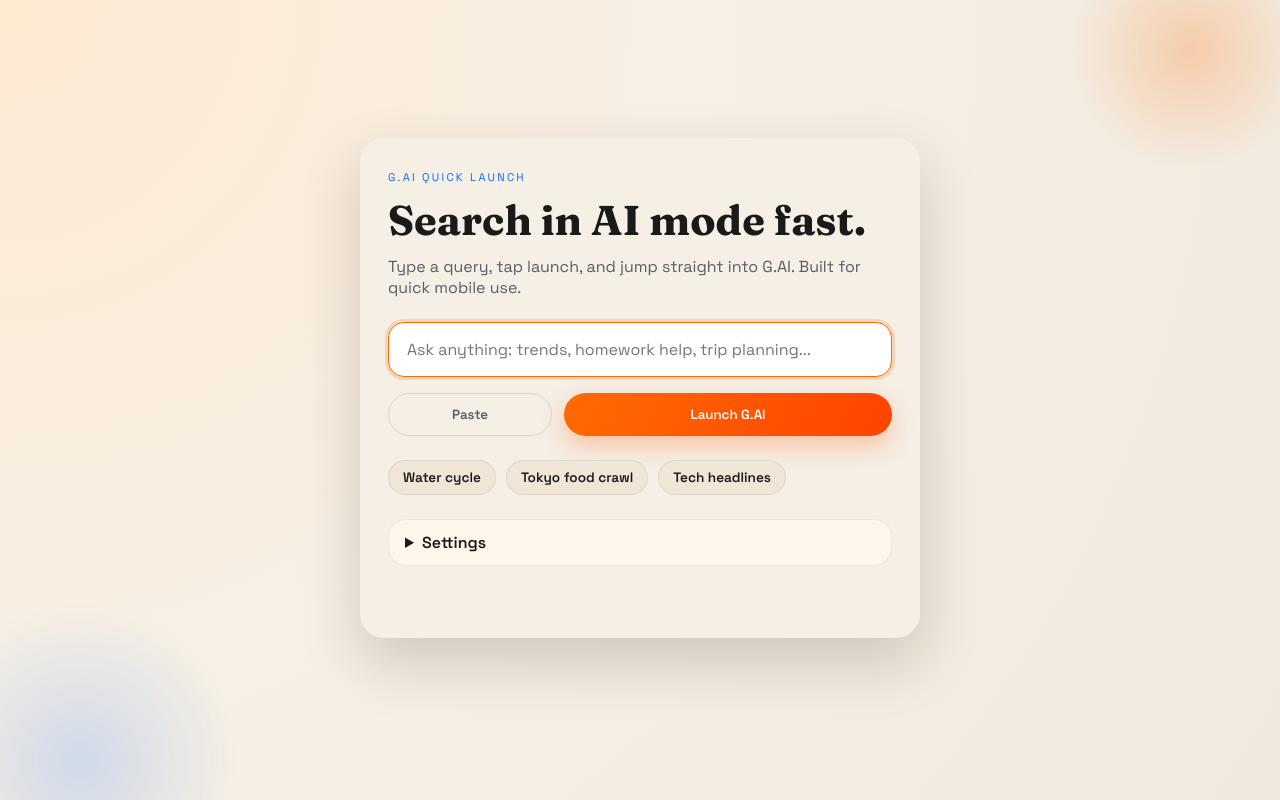
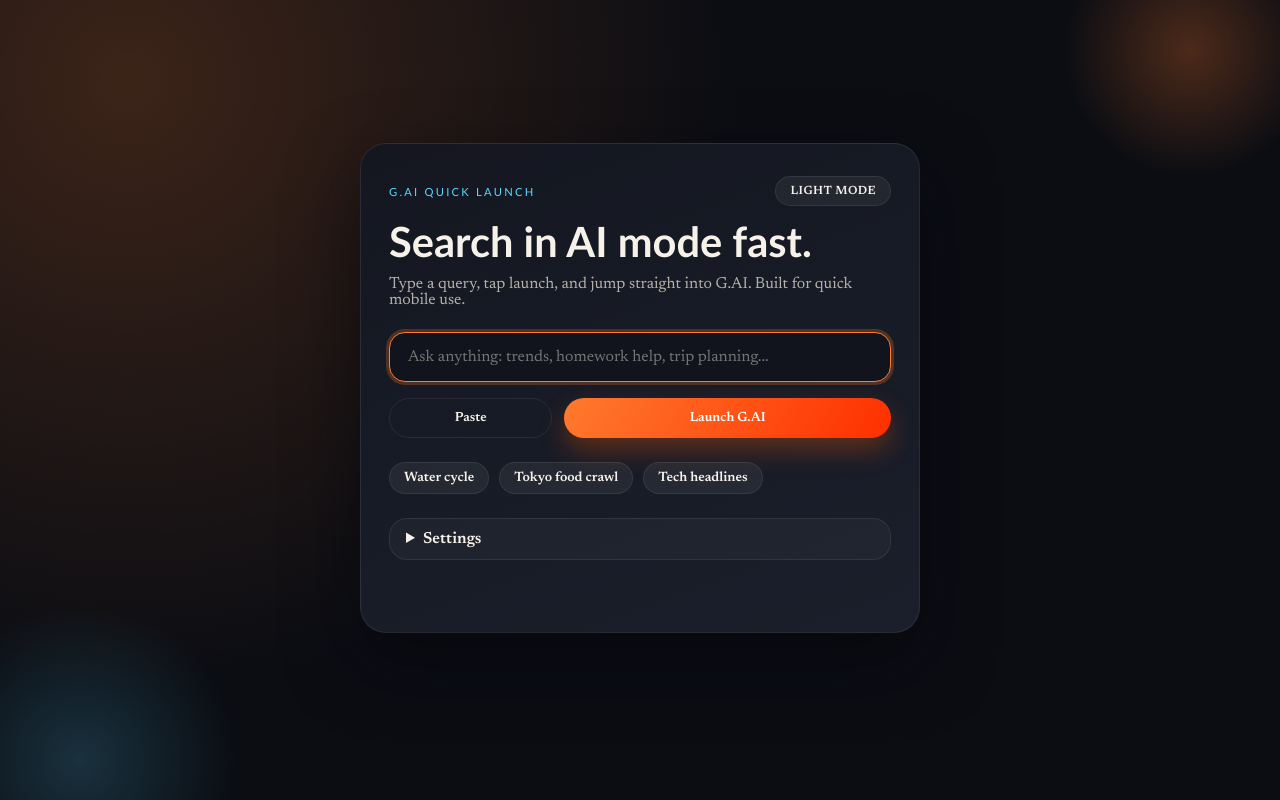
Before and after one commit to lpcode808/GoogleAIMode, a plain HTML site: page index.html in a window 1280 px wide. Drawn offline with Linux system fonts and the light colour scheme; a web font is replaced by a local one.

Commit message:
Add dark mode default and theme toggle

```diff
--- a/app.js
+++ b/app.js
@@ -3,9 +3,11 @@
 const baseUrlInput = document.getElementById("base-url");
 const statusEl = document.getElementById("status");
 const pasteBtn = document.getElementById("paste-btn");
+const themeToggle = document.getElementById("theme-toggle");
 const chips = document.querySelectorAll(".chip");
 
 const DEFAULT_BASE_URL = "https://g.ai";
+const THEME_KEY = "gai_theme";
 
 const loadBaseUrl = () => {
   const saved = localStorage.getItem("gai_base_url");
@@ -49,6 +51,13 @@
   window.location.assign(finalUrl);
 };
 
+const applyTheme = (theme) => {
+  const nextTheme = theme === "light" ? "light" : "dark";
+  document.body.dataset.theme = nextTheme;
+  themeToggle.textContent = nextTheme === "dark" ? "Light mode" : "Dark mode";
+  localStorage.setItem(THEME_KEY, nextTheme);
+};
+
 form.addEventListener("submit", (event) => {
   event.preventDefault();
   const query = queryInput.value.trim();
@@ -90,5 +99,11 @@
   }
 });
 
+themeToggle.addEventListener("click", () => {
+  const current = document.body.dataset.theme || "dark";
+  applyTheme(current === "dark" ? "light" : "dark");
+});
+
 loadBaseUrl();
+applyTheme(localStorage.getItem(THEME_KEY) || "dark");
 queryInput.focus();
--- a/index.html
+++ b/index.html
@@ -7,7 +7,7 @@
     <link rel="preconnect" href="https://fonts.googleapis.com" />
     <link rel="preconnect" href="https://fonts.gstatic.com" crossorigin />
     <link
-      href="https://fonts.googleapis.com/css2?family=Fraunces:wght@500;700&family=Space+Grotesk:wght@400;500;600&display=swap"
+      href="https://fonts.googleapis.com/css2?family=Newsreader:opsz,wght@6..72,400;6..72,600&family=Unbounded:wght@500;700&display=swap"
       rel="stylesheet"
     />
     <link rel="stylesheet" href="styles.css" />
@@ -15,8 +15,13 @@
   <body>
     <main class="stage">
       <section class="panel">
-        <header class="hero">
-          <p class="eyebrow">G.AI Quick Launch</p>
+        <header class="hero reveal" data-delay="0">
+          <div class="hero-top">
+            <p class="eyebrow">G.AI Quick Launch</p>
+            <button type="button" class="toggle" id="theme-toggle">
+              Light mode
+            </button>
+          </div>
           <h1>Search in AI mode fast.</h1>
           <p class="subhead">
             Type a query, tap launch, and jump straight into G.AI. Built for
@@ -24,7 +29,7 @@
           </p>
         </header>
 
-        <form class="search" id="search-form" autocomplete="off">
+        <form class="search reveal" id="search-form" autocomplete="off" data-delay="1">
           <label class="sr-only" for="query">Search query</label>
           <input
             id="query"
@@ -42,7 +47,7 @@
           </div>
         </form>
 
-        <div class="chips" aria-label="Quick examples">
+        <div class="chips reveal" aria-label="Quick examples" data-delay="2">
           <button type="button" class="chip" data-query="Explain the water cycle like I'm 10">
             Water cycle
           </button>
@@ -54,7 +59,7 @@
           </button>
         </div>
 
-        <details class="settings">
+        <details class="settings reveal" data-delay="3">
           <summary>Settings</summary>
           <div class="settings-body">
             <label for="base-url">G.AI base URL</label>
@@ -71,7 +76,7 @@
           </div>
         </details>
 
-        <div class="status" role="status" aria-live="polite" id="status"></div>
+        <div class="status reveal" role="status" aria-live="polite" id="status" data-delay="4"></div>
       </section>
     </main>
 
--- a/styles.css
+++ b/styles.css
@@ -1,14 +1,36 @@
 :root {
+  color-scheme: dark;
+  --bg: #0b0d13;
+  --bg-glow: radial-gradient(circle at 10% 10%, rgba(255, 126, 45, 0.2), transparent 45%);
+  --panel: #141720;
+  --panel-soft: #1a1f2b;
+  --ink: #f6f1e9;
+  --muted: #b6b2ab;
+  --accent: #ff7a2d;
+  --accent-deep: #ff2f00;
+  --cool: #5ad7ff;
+  --chip: rgba(255, 255, 255, 0.06);
+  --input: #11141d;
+  --border: rgba(255, 255, 255, 0.08);
+  --shadow: 0 28px 70px rgba(5, 7, 12, 0.6);
+  --radius: 26px;
+}
+
+body[data-theme="light"] {
   color-scheme: light;
-  --ink: #1a1a1a;
-  --muted: #5b5b67;
-  --paper: #f5efe6;
-  --paper-deep: #efe6d8;
-  --accent: #ff6b00;
-  --accent-deep: #ff4300;
-  --cool: #0c6cff;
-  --shadow: 0 24px 60px rgba(25, 20, 15, 0.18);
-  --radius: 24px;
+  --bg: #f4efe6;
+  --bg-glow: radial-gradient(circle at 85% 12%, rgba(255, 128, 0, 0.25), transparent 45%);
+  --panel: #f9f5ef;
+  --panel-soft: #f0e9df;
+  --ink: #1a1510;
+  --muted: #5f5b55;
+  --accent: #ff6a00;
+  --accent-deep: #ff2f00;
+  --cool: #0070b8;
+  --chip: rgba(0, 0, 0, 0.04);
+  --input: #ffffff;
+  --border: rgba(0, 0, 0, 0.1);
+  --shadow: 0 24px 60px rgba(34, 26, 18, 0.18);
 }
 
 * {
@@ -17,9 +39,9 @@
 
 body {
   margin: 0;
-  font-family: "Space Grotesk", "Segoe UI", sans-serif;
+  font-family: "Newsreader", "Georgia", serif;
   color: var(--ink);
-  background: radial-gradient(circle at top left, #ffe9d1 0%, #f7f0e5 45%, #f0e9dd 100%);
+  background: var(--bg);
   min-height: 100vh;
 }
 
@@ -30,6 +52,7 @@
   padding: 32px 20px 56px;
   position: relative;
   overflow: hidden;
+  background-image: var(--bg-glow);
 }
 
 .stage::before,
@@ -45,7 +68,7 @@
 .stage::before {
   width: 260px;
   height: 260px;
-  background: radial-gradient(circle, rgba(255, 107, 0, 0.4), transparent 65%);
+  background: radial-gradient(circle, rgba(255, 122, 45, 0.45), transparent 70%);
   top: -80px;
   right: -40px;
 }
@@ -53,27 +76,34 @@
 .stage::after {
   width: 320px;
   height: 320px;
-  background: radial-gradient(circle, rgba(12, 108, 255, 0.28), transparent 70%);
+  background: radial-gradient(circle, rgba(90, 215, 255, 0.3), transparent 70%);
   bottom: -120px;
   left: -80px;
 }
 
 .panel {
   width: min(560px, 100%);
-  background: var(--paper);
+  background: linear-gradient(160deg, var(--panel), var(--panel-soft));
   padding: 32px 28px 28px;
   border-radius: var(--radius);
+  border: 1px solid var(--border);
   box-shadow: var(--shadow);
   position: relative;
   z-index: 1;
   display: grid;
   gap: 24px;
-  animation: float-in 0.8s ease-out;
 }
 
 .hero {
   display: grid;
   gap: 10px;
+}
+
+.hero-top {
+  display: flex;
+  justify-content: space-between;
+  align-items: center;
+  gap: 16px;
 }
 
 .eyebrow {
@@ -82,10 +112,11 @@
   font-size: 0.7rem;
   color: var(--cool);
   margin: 0;
+  font-family: "Unbounded", "Trebuchet MS", sans-serif;
 }
 
 .hero h1 {
-  font-family: "Fraunces", "Georgia", serif;
+  font-family: "Unbounded", "Trebuchet MS", sans-serif;
   font-size: clamp(2rem, 6vw, 2.6rem);
   margin: 0;
 }
@@ -104,18 +135,19 @@
 .search input[type="search"] {
   padding: 16px 18px;
   border-radius: 16px;
-  border: 1px solid transparent;
+  border: 1px solid var(--border);
   font-size: 1rem;
-  background: #ffffff;
-  box-shadow: inset 0 0 0 2px rgba(26, 26, 26, 0.08);
+  background: var(--input);
+  box-shadow: inset 0 0 0 1px rgba(0, 0, 0, 0.08);
   font-family: inherit;
   transition: border-color 0.2s ease, box-shadow 0.2s ease;
+  color: var(--ink);
 }
 
 .search input[type="search"]:focus {
   outline: none;
   border-color: var(--accent);
-  box-shadow: 0 0 0 3px rgba(255, 107, 0, 0.2);
+  box-shadow: 0 0 0 3px rgba(255, 122, 45, 0.25);
 }
 
 .actions {
@@ -141,13 +173,23 @@
 .primary {
   background: linear-gradient(120deg, var(--accent), var(--accent-deep));
   color: white;
-  box-shadow: 0 10px 24px rgba(255, 90, 0, 0.3);
+  box-shadow: 0 12px 26px rgba(255, 90, 0, 0.3);
 }
 
 .ghost {
   background: transparent;
-  border: 1px solid rgba(26, 26, 26, 0.12);
-  color: var(--muted);
+  border: 1px solid var(--border);
+  color: var(--ink);
+}
+
+.toggle {
+  background: var(--chip);
+  border: 1px solid var(--border);
+  color: var(--ink);
+  font-size: 0.75rem;
+  padding: 8px 14px;
+  letter-spacing: 0.04em;
+  text-transform: uppercase;
 }
 
 .chips {
@@ -157,19 +199,19 @@
 }
 
 .chip {
-  background: var(--paper-deep);
+  background: var(--chip);
   color: var(--ink);
   font-size: 0.85rem;
   padding: 8px 14px;
   border-radius: 999px;
-  border: 1px solid rgba(26, 26, 26, 0.08);
+  border: 1px solid var(--border);
 }
 
 .settings {
-  background: #fff7eb;
+  background: rgba(255, 255, 255, 0.03);
   border-radius: 18px;
   padding: 12px 16px;
-  border: 1px solid rgba(26, 26, 26, 0.08);
+  border: 1px solid var(--border);
 }
 
 .settings summary {
@@ -185,9 +227,11 @@
 
 .settings input {
   border-radius: 12px;
-  border: 1px solid rgba(26, 26, 26, 0.14);
+  border: 1px solid var(--border);
   padding: 10px 12px;
   font-size: 0.95rem;
+  background: var(--input);
+  color: var(--ink);
 }
 
 .hint {
@@ -229,6 +273,37 @@
   }
 }
 
+@keyframes fade-rise {
+  from {
+    transform: translateY(16px);
+    opacity: 0;
+  }
+  to {
+    transform: translateY(0);
+    opacity: 1;
+  }
+}
+
+.reveal {
+  animation: fade-rise 0.8s ease-out both;
+}
+
+.reveal[data-delay="1"] {
+  animation-delay: 0.12s;
+}
+
+.reveal[data-delay="2"] {
+  animation-delay: 0.22s;
+}
+
+.reveal[data-delay="3"] {
+  animation-delay: 0.32s;
+}
+
+.reveal[data-delay="4"] {
+  animation-delay: 0.42s;
+}
+
 @media (max-width: 520px) {
   .panel {
     padding: 26px 20px 24px;
```
